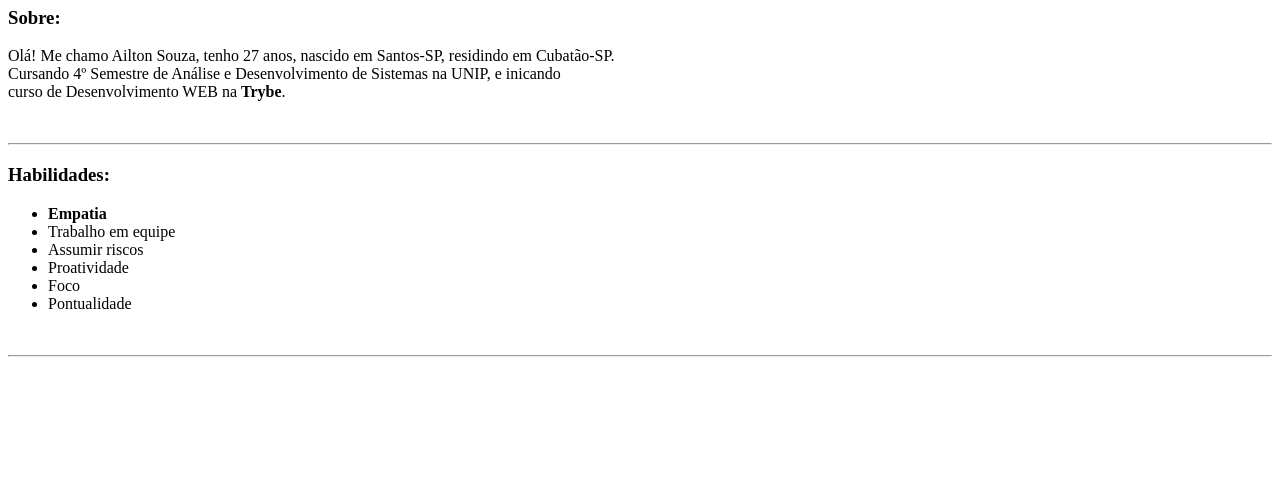
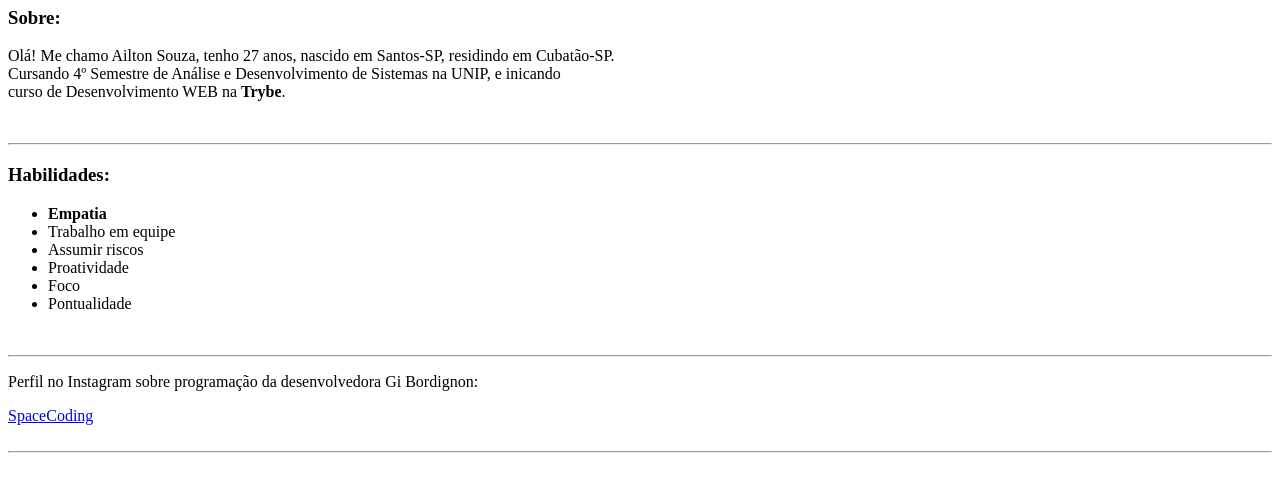
Before and after one commit to AiltonSouza95/meu-repositorio, a plain HTML site: page index.html in a window 1280 px wide. Shown: the part 167-658 px from the top of the page. Drawn offline with Linux system fonts and the light colour scheme.

Commit message:
Inserir blog

```diff
--- a/index.html
+++ b/index.html
@@ -30,3 +30,10 @@
     </ul>
     <br>
     <hr>
+    <p id ="blog">
+        Perfil no Instagram sobre programação da desenvolvedora Gi Bordignon:
+    </p>
+    <a href="https://www.instagram.com/spacecoding/?next=%2F"
+    target="_blank">SpaceCoding</a>
+    <br><br>
+    <hr>
```
